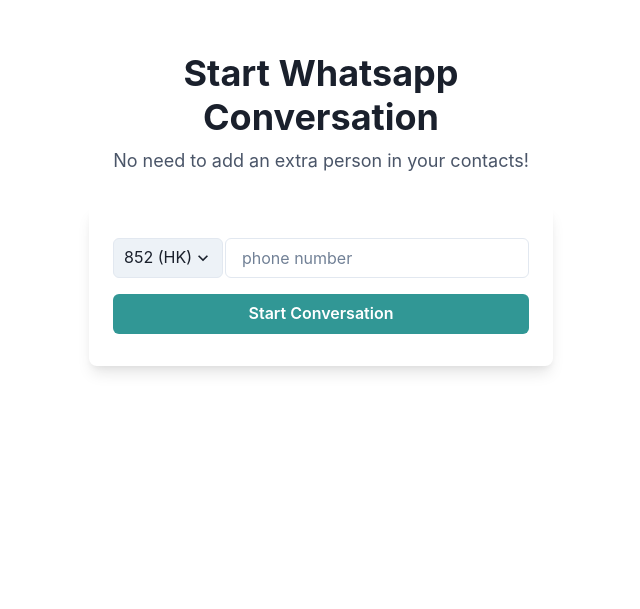
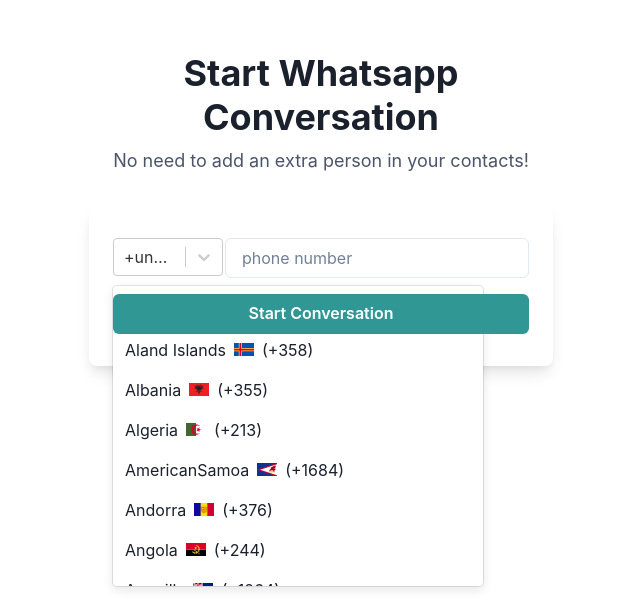
Before and after one commit to andychowhh/whatsapp-conversation-starter, a React (Create React App) app: page / in a window 1280 px wide. Shown: the part 191-800 px from the top of the page, without its empty margins (319-959 px from the left). Built offline with nearby package versions, Linux system fonts and the light colour scheme.

Commit message:
use react-select to replace chakra select

```diff
--- a/package.json
+++ b/package.json
@@ -13,10 +13,12 @@
     "@types/node": "^16.11.49",
     "@types/react": "^18.0.17",
     "@types/react-dom": "^18.0.6",
+    "country-flag-icons": "^1.5.5",
     "framer-motion": "^7.1.1",
     "react": "^18.2.0",
     "react-dom": "^18.2.0",
     "react-scripts": "5.0.1",
+    "react-select": "^5.4.0",
     "typescript": "^4.7.4",
     "web-vitals": "^2.1.4",
     "workbox-background-sync": "^6.5.4",
--- a/src/App.tsx
+++ b/src/App.tsx
@@ -1,16 +1,22 @@
 import React, { useState, ChangeEvent } from 'react';
 import { Flex, Input, InputGroup, Stack } from '@chakra-ui/react';
+import { SingleValue, ActionMeta } from 'react-select';
 
 import { DialCodeSelect, Header, StartConversationButton } from 'components';
 
 import { COUNTRY_CODE } from 'constants/';
+
+import { ReactSelectOption } from 'types';
 
 import { isStrNumber } from 'utils';
 
 import './App.css';
 
 function App() {
-  const [countryCode, setCountryCode] = useState<string>('HK');
+  const [countryCode, setCountryCode] = useState<ReactSelectOption>({
+    label: 'Hong Kong',
+    value: 'HK'
+  });
   const [phoneNumber, setPhoneNumber] = useState<string>('');
 
   const countryCodesByAlphaOrder = COUNTRY_CODE.sort((a, b) =>
@@ -24,8 +30,10 @@
     }
   };
 
-  const onSelectCountryCode = (event: ChangeEvent<HTMLSelectElement>): void => {
-    setCountryCode(event.target.value);
+  const onSelectCountryCode = (
+    newValue: SingleValue<ReactSelectOption>
+  ): void => {
+    newValue && setCountryCode(newValue);
   };
 
   return (
@@ -55,7 +63,7 @@
             />
           </InputGroup>
           <StartConversationButton
-            countryCode={countryCode}
+            countryCode={countryCode.value}
             phoneNumber={phoneNumber}
           />
         </Flex>
--- a/src/components/DialCodeSelect/index.tsx
+++ b/src/components/DialCodeSelect/index.tsx
@@ -1,31 +1,97 @@
-import React, { ChangeEvent } from 'react';
-import { Select } from '@chakra-ui/react';
+import React from 'react';
+import Select, {
+  components,
+  ActionMeta,
+  CSSObjectWithLabel,
+  SingleValue as SingleValueType,
+  OptionProps
+} from 'react-select';
+import { Box, HStack } from '@chakra-ui/react';
+import CountryFlags from 'country-flag-icons/react/3x2';
 
 import { COUNTRY_CODE } from 'constants/';
 
+import { ReactSelectOption } from 'types';
+
+const colorStyles = {
+  control: (styles: CSSObjectWithLabel) => ({
+    ...styles,
+    minWidth: '110px'
+  }),
+  menu: (styles: CSSObjectWithLabel) => ({
+    ...styles,
+    width: 'auto'
+  }),
+  option: (styles: CSSObjectWithLabel) => {
+    return {
+      ...styles
+    };
+  }
+};
+
 interface DialCodeSelectProp {
-  value: string;
-  onChange: (event: ChangeEvent<HTMLSelectElement>) => void;
+  value: ReactSelectOption;
+  onChange: (
+    newValue: SingleValueType<ReactSelectOption>,
+    actionMeta: ActionMeta<ReactSelectOption>
+  ) => void;
 }
 
+const { Option, SingleValue } = components;
+
+interface IconOptionData extends ReactSelectOption {
+  icon: string;
+  dialCode: string;
+}
+interface IconOptionProp extends Partial<OptionProps> {
+  data: IconOptionData;
+}
+
+const IconOption = (props: any) => {
+  const { label, value, icon, dialCode } = props.data;
+  // const countryFlag = CountryFlags[value];
+  return (
+    <Option {...props}>
+      <HStack>
+        <Box whiteSpace="nowrap">{label}</Box>
+        <Box w="20px" h="20px" display="flex" alignItems="center">
+          {icon}
+        </Box>
+        <Box>{`(+${dialCode})`}</Box>
+      </HStack>
+    </Option>
+  );
+};
+
+const CustomSingleValue = (props: any) => {
+  const { dialCode } = props.data;
+  return <SingleValue {...props}>{`+${dialCode}`}</SingleValue>;
+};
+
 export function DialCodeSelect({ value, onChange }: DialCodeSelectProp) {
+  const dialCodeOptions = COUNTRY_CODE.map((countryCode) => {
+    return {
+      label: countryCode.name,
+      value: countryCode.code,
+      icon: countryCode.icon,
+      dialCode: countryCode.dial_code
+    };
+  }).sort((a, b) => {
+    if (a.label < b.label) return -1;
+    if (a.label > b.label) return 1;
+
+    return 0;
+  });
+
   return (
     <Select
-      bgColor="#EDF2F7"
-      w="auto"
+      options={dialCodeOptions}
+      value={value}
+      components={{ Option: IconOption, SingleValue: CustomSingleValue }}
       onChange={onChange}
-      value={value}
+      styles={colorStyles}
+      menuIsOpen={true}
       data-testid="dial-code-select"
-    >
-      {COUNTRY_CODE.map((option) => (
-        <option
-          key={option.code}
-          value={option.code}
-          data-testid="dial-code-select-option"
-        >
-          {`${option.dial_code} (${option.code})`}
-        </option>
-      ))}
-    </Select>
+    />
   );
 }
--- a/src/constants/countryCode.ts
+++ b/src/constants/countryCode.tsx
@@ -1,75 +1,106 @@
+import React from 'react';
+import {
+  AF,
+  AX,
+  AL,
+  DZ,
+  AS,
+  AD,
+  AO,
+  AI,
+  AQ,
+  AG,
+  AR,
+  AM,
+  AW,
+  AU
+} from 'country-flag-icons/react/3x2';
 import { CountryCode } from 'types';
 
 export const COUNTRY_CODE: CountryCode[] = [
   {
     name: 'Afghanistan',
     dial_code: '93',
-    code: 'AF'
+    code: 'AF',
+    icon: <AF title="Afghanistan" />
   },
   {
     name: 'Aland Islands',
     dial_code: '358',
-    code: 'AX'
+    code: 'AX',
+    icon: <AX title="Aland Islands" />
   },
   {
     name: 'Albania',
     dial_code: '355',
-    code: 'AL'
+    code: 'AL',
+    icon: <AL title="Albania" />
   },
   {
     name: 'Algeria',
     dial_code: '213',
-    code: 'DZ'
+    code: 'DZ',
+    icon: <DZ title="Algeria" />
   },
   {
     name: 'AmericanSamoa',
     dial_code: '1684',
-    code: 'AS'
+    code: 'AS',
+    icon: <AS title="AmericanSamoa" />
   },
   {
     name: 'Andorra',
     dial_code: '376',
-    code: 'AD'
+    code: 'AD',
+    icon: <AD title="Andorra" />
   },
   {
     name: 'Angola',
     dial_code: '244',
-    code: 'AO'
+    code: 'AO',
+    icon: <AO title="Angola" />
   },
   {
     name: 'Anguilla',
     dial_code: '1264',
-    code: 'AI'
+    code: 'AI',
+    icon: <AI title="Anguilla" />
   },
   {
     name: 'Antarctica',
     dial_code: '672',
-    code: 'AQ'
+    code: 'AQ',
+    icon: <AQ title="Antarctica" />
   },
   {
-    name: 'Antigua and Barbuda',
+    name: 'Antigua',
     dial_code: '1268',
-    code: 'AG'
+    code: 'AG',
+    icon: <AG title="Antigua" />
   },
   {
     name: 'Argentina',
     dial_code: '54',
-    code: 'AR'
+    code: 'AR',
+    icon: <AR title="Argentina" />
   },
   {
     name: 'Armenia',
     dial_code: '374',
-    code: 'AM'
+    code: 'AM',
+    icon: <AM title="Armenia" />
   },
   {
     name: 'Aruba',
     dial_code: '297',
-    code: 'AW'
+    code: 'AW',
+    icon: <AW title="Aruba" />
   },
   {
     name: 'Australia',
     dial_code: '61',
-    code: 'AU'
+    code: 'AU',
+    icon: <AU title="Australia" />
   },
   {
     name: 'Austria',
@@ -132,12 +163,12 @@
     code: 'BT'
   },
   {
-    name: 'Bolivia, Plurinational State of',
+    name: 'Bolivia',
     dial_code: '591',
     code: 'BO'
   },
   {
-    name: 'Bosnia and Herzegovina',
+    name: 'Bosnia',
     dial_code: '387',
     code: 'BA'
   },
@@ -150,11 +181,6 @@
     name: 'Brazil',
     dial_code: '55',
     code: 'BR'
-  },
-  {
-    name: 'British Indian Ocean Territory',
-    dial_code: '246',
-    code: 'IO'
   },
   {
     name: 'Brunei Darussalam',
@@ -227,7 +253,7 @@
     code: 'CX'
   },
   {
-    name: 'Cocos (Keeling) Islands',
+    name: 'Cocos Islands',
     dial_code: '61',
     code: 'CC'
   },
@@ -247,7 +273,7 @@
     code: 'CG'
   },
   {
-    name: 'Congo, The Democratic Republic of the Congo',
+    name: 'Congo',
     dial_code: '243',
     code: 'CD'
   },
@@ -342,7 +368,7 @@
     code: 'ET'
   },
   {
-    name: 'Falkland Islands (Malvinas)',
+    name: 'Falkland Islands',
     dial_code: '500',
     code: 'FK'
   },
@@ -462,7 +488,7 @@
     code: 'HT'
   },
   {
-    name: 'Holy See (Vatican City State)',
+    name: 'Holy See',
     dial_code: '379',
     code: 'VA'
   },
@@ -497,7 +523,7 @@
     code: 'ID'
   },
   {
-    name: 'Iran, Islamic Republic of Persian Gulf',
+    name: 'Iran',
     dial_code: '98',
     code: 'IR'
   },
@@ -562,12 +588,12 @@
     code: 'KI'
   },
   {
-    name: "Korea, Democratic People's Republic of Korea",
+    name: 'Korea',
     dial_code: '850',
     code: 'KP'
   },
   {
-    name: 'Korea, Republic of South Korea',
+    name: 'Korea',
     dial_code: '82',
     code: 'KR'
   },
@@ -697,7 +723,7 @@
     code: 'MX'
   },
   {
-    name: 'Micronesia, Federated States of Micronesia',
+    name: 'Micronesia',
     dial_code: '691',
     code: 'FM'
   },
@@ -907,7 +933,7 @@
     code: 'BL'
   },
   {
-    name: 'Saint Helena, Ascension and Tristan Da Cunha',
+    name: 'Saint Helena',
     dial_code: '290',
     code: 'SH'
   },
@@ -1012,7 +1038,7 @@
     code: 'SS'
   },
   {
-    name: 'South Georgia and the South Sandwich Islands',
+    name: 'South Georgia',
     dial_code: '500',
     code: 'GS'
   },
@@ -1072,7 +1098,7 @@
     code: 'TJ'
   },
   {
-    name: 'Tanzania, United Republic of Tanzania',
+    name: 'Tanzania',
     dial_code: '255',
     code: 'TZ'
   },
@@ -1172,7 +1198,7 @@
     code: 'VU'
   },
   {
-    name: 'Venezuela, Bolivarian Republic of Venezuela',
+    name: 'Venezuela',
     dial_code: '58',
     code: 'VE'
   },
--- a/src/types/CountryCode.ts
+++ b/src/types/CountryCode.ts
@@ -1,5 +1,8 @@
+import { FlagComponent } from 'country-flag-icons/react/3x2';
+
 export interface CountryCode {
   name: string;
   dial_code: string;
   code: string;
+  icon?: any;
 }
--- /dev/null
+++ b/src/types/ReactSelectOption.ts
@@ -0,0 +1,4 @@
+export interface ReactSelectOption {
+  label: string;
+  value: string;
+}
--- a/src/types/index.ts
+++ b/src/types/index.ts
@@ -1 +1,2 @@
 export * from './CountryCode';
+export * from './ReactSelectOption';
```
Also changed, not shown: 2 other files (tests, documents, lock files or other folders).
